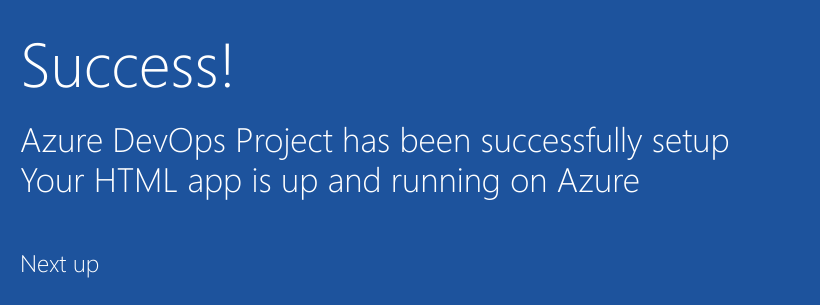
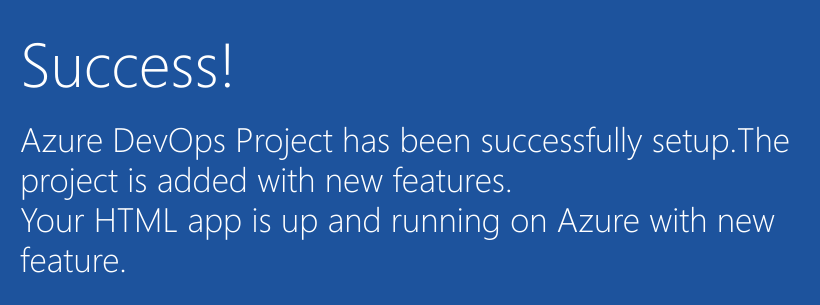
Before and after one commit to kaushalsingh21/sample-project, a plain HTML site: page index.html in a window 1280 px wide. Shown: the part 352-657 px from the top of the page, 205-1025 px from the left. Drawn offline with Linux system fonts and the light colour scheme.

Commit message:
added a new feature to index.html

```diff
--- a/index.html
+++ b/index.html
@@ -19,8 +19,8 @@
         </div>
             <div class="content-body">
                 <div class="success-text">Success!</div>
-                <div class="description line-1"> Azure DevOps Project has been successfully setup</div>
-                <div class="description line-2"> Your HTML app is up and running on Azure</div>
+                <div class="description line-1"> Azure DevOps Project has been successfully setup.The project is added with new features.</div>
+                <div class="description line-2"> Your HTML app is up and running on Azure with new feature.</div>
                 <div class="next-steps-container">
                     <div class="next-steps-header">Next up</div>
                     <div class="next-steps-body">
```
